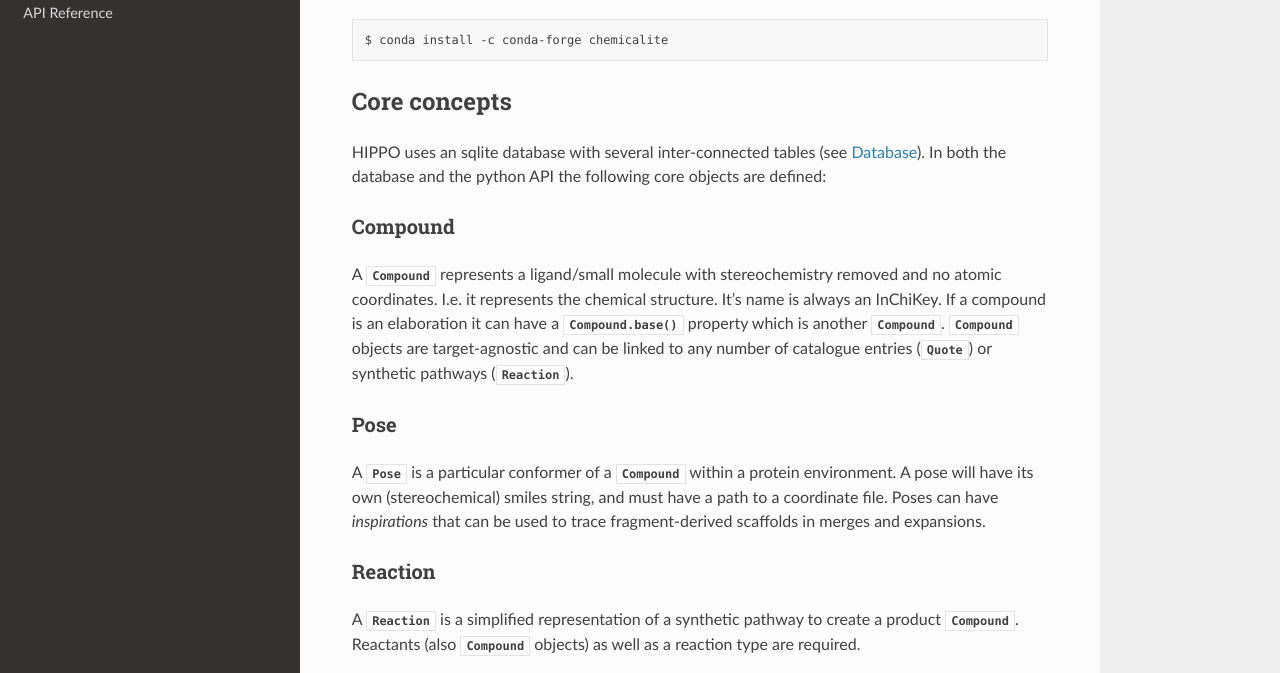
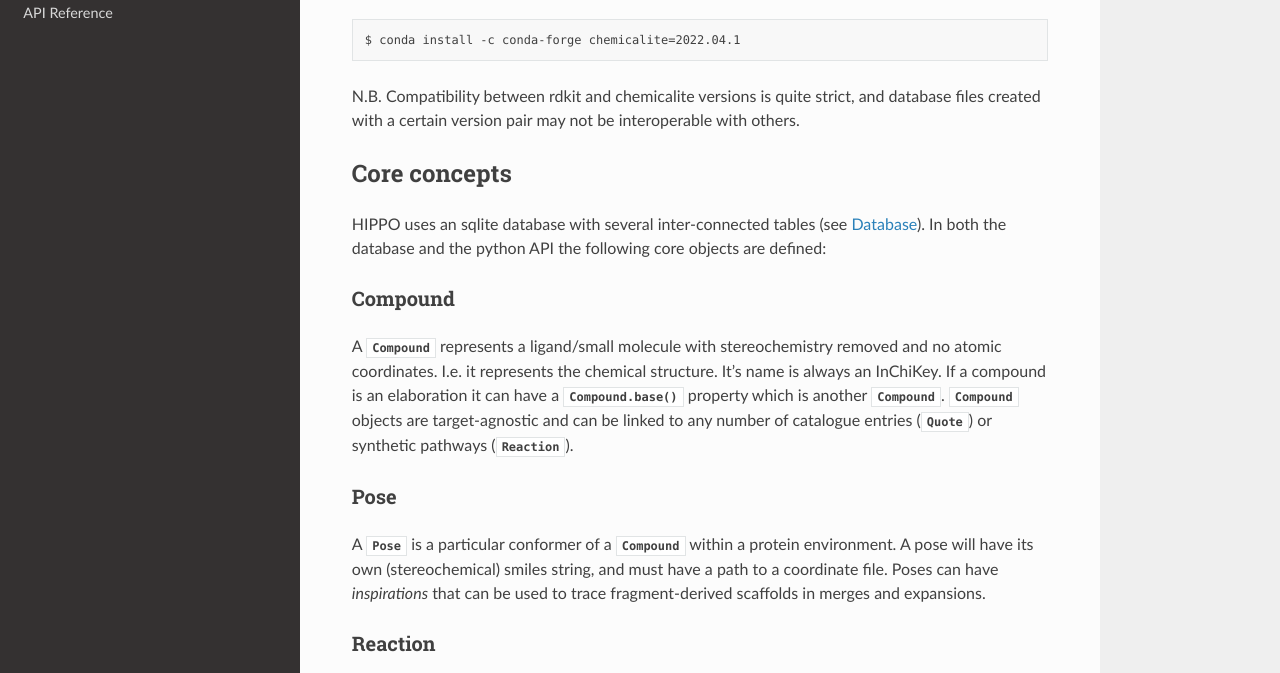
Before and after one commit to mwinokan/HIPPO, a Sphinx documentation site: the page built from docs/source/index.rst, in a window 1280 px wide and 900 px high, scrolled down 697 px, cut to the strip 227-900 px from the top of the window. Built offline with Sphinx 7.4.7 and the Read the Docs theme 2.0.0, drawn with Linux system fonts in a browser that asks for light colours; pages that are not in the unit, such as notebooks, are missing from menus.

Commit message:
chemicalite version

```diff
--- a/docs/source/index.rst
+++ b/docs/source/index.rst
@@ -32,7 +32,9 @@ You will also need `chemicalite` which is an extension to SQLite for cheminforma
 
 ::
 
-   $ conda install -c conda-forge chemicalite
+   $ conda install -c conda-forge chemicalite=2022.04.1
+
+N.B. Compatibility between rdkit and chemicalite versions is quite strict, and database files created with a certain version pair may not be interoperable with others.
 
 Core concepts
 =============
```
